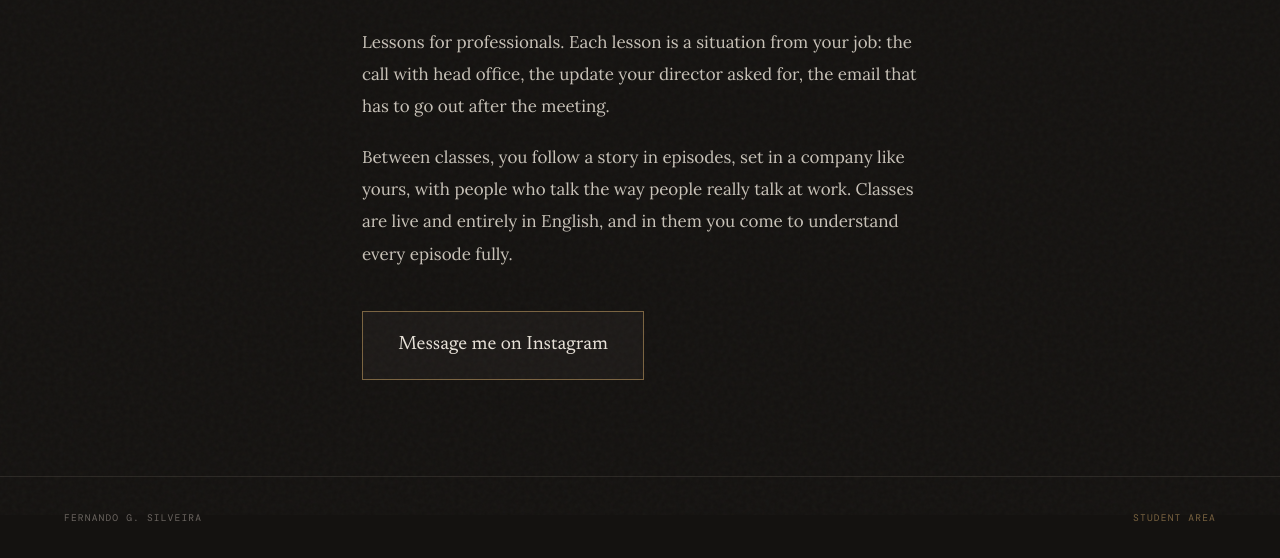
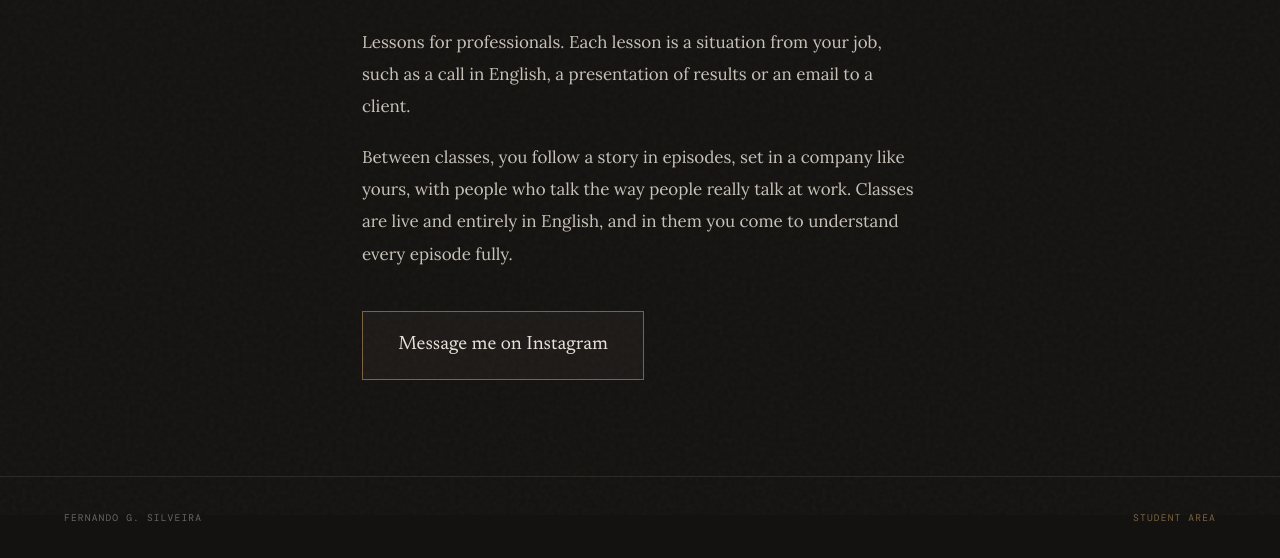
Before and after one commit to fs-ideas/fernando-web-page, a plain HTML site: page forma-web-eng.html in a window 1280 px wide. Shown: the part 285-843 px from the top of the page. Drawn offline with nearby package versions, Linux system fonts and the light colour scheme; a web font is replaced by a local one.

Commit message:
Teacher pages: the examples of a lesson become indefinite, so they don't assume the reader's job
Co-Authored-By: Claude Opus 5.5 <noreply@anthropic.com>

```diff
--- a/forma-web-eng.html
+++ b/forma-web-eng.html
@@ -183,7 +183,7 @@
 
 <main>
   <h1>English built around your work.</h1>
-  <p>Lessons for professionals. Each lesson is a situation from your job: the call with head office, the update your director asked for, the email that has to go out after the meeting.</p>
+  <p>Lessons for professionals. Each lesson is a situation from your job, such as a call in English, a presentation of results or an email to a client.</p>
   <p>Between classes, you follow a story in episodes, set in a company like yours, with people who talk the way people really talk at work. Classes are live and entirely in English, and in them you come to understand every episode fully.</p>
   <a class="cta" href="https://ig.me/m/beingfernando" target="_blank" rel="noopener noreferrer">Message me on Instagram</a>
 </main>
```
Also changed, not shown: forma-web-pt.html (+1 -1 lines).
